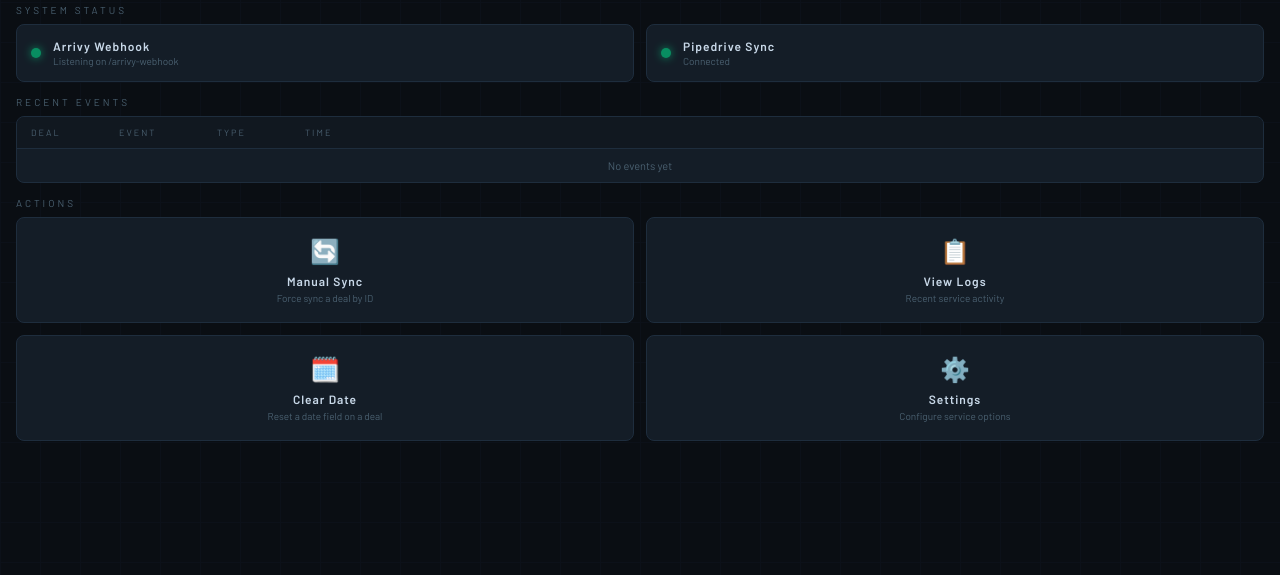
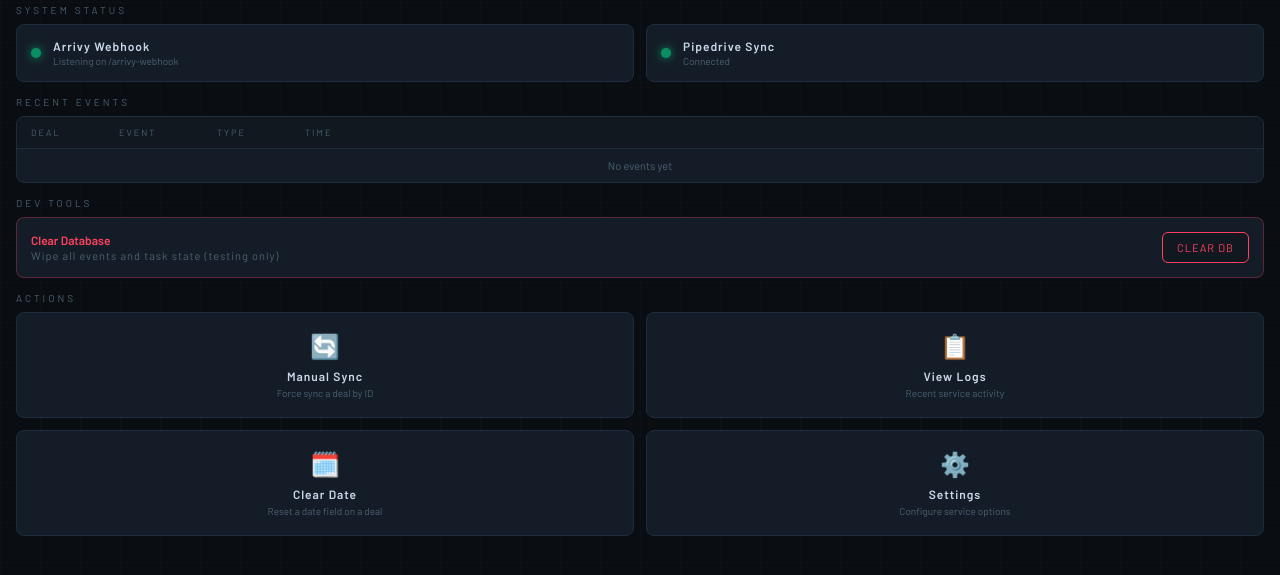
Before and after one commit to CodyBouquet/CreativeBot, a Flask app: template templates/dashboard.html in a window 1280 px wide. Shown: the part 158-733 px from the top of the page. Run offline with Flask 3, Linux system fonts and the light colour scheme; the template is opened without the code that fills it, so the values that code supplies are empty; parts of the project's set-up code (start-up, migrations or seed data) failed here and were passed over.

Commit message:
delete DB button added, task delete handling added

```diff
--- a/app.py
+++ b/app.py
@@ -237,6 +237,44 @@ def handle_install(conn, event_type, deal_id, task_id, object_date):
         if dates_match(date, install_start):
             pd_move_stage(deal_id, INSTALL_COMPLETE_STAGE_ID)
 
+def recalc_measure(conn, deal_id):
+    rows = conn.execute(
+        "SELECT current_date FROM task_state WHERE deal_id=? AND task_type='measure' AND status='active' AND archived=0 ORDER BY current_date",
+        (deal_id,)
+    ).fetchall()
+    date = rows[0]["current_date"] if rows else None
+    pd_update_deal(deal_id, {PD_FIELDS["measure_date"]: date})
+
+def recalc_delivery(conn, deal_id):
+    rows = conn.execute(
+        "SELECT current_date FROM task_state WHERE deal_id=? AND task_type='delivery' AND status='active' AND archived=0 ORDER BY current_date",
+        (deal_id,)
+    ).fetchall()
+    date = rows[0]["current_date"] if rows else None
+    pd_update_deal(deal_id, {PD_FIELDS["delivery_date"]: date})
+
+def recalc_install(conn, deal_id):
+    rows = conn.execute(
+        "SELECT current_date FROM task_state WHERE deal_id=? AND task_type='install' AND status='active' AND archived=0 ORDER BY current_date",
+        (deal_id,)
+    ).fetchall()
+    dates = [r["current_date"] for r in rows]
+    pd_update_deal(deal_id, {
+        PD_FIELDS["install_start"]: dates[0] if len(dates) > 0 else None,
+        PD_FIELDS["install_part2"]: dates[1] if len(dates) > 1 else None,
+    })
+
+def handle_deleted(conn, task_id, deal_id, task_type):
+    conn.execute("DELETE FROM task_state WHERE task_id=?", (task_id,))
+    conn.execute("DELETE FROM events     WHERE task_id=?", (task_id,))
+    logger.info(f"Deleted task {task_id} (deal={deal_id}, type={task_type}) from database")
+    if task_type == "measure":
+        recalc_measure(conn, deal_id)
+    elif task_type == "delivery":
+        recalc_delivery(conn, deal_id)
+    elif task_type == "install":
+        recalc_install(conn, deal_id)
+
 def _install_slot_date(date, install_start, install_part2, deal_id):
     if not install_start:
         pd_update_deal(deal_id, {PD_FIELDS["install_start"]: date})
@@ -334,6 +372,19 @@ def dashboard():
                            active_tasks=active_tasks,
                            total_events=total_events)
 
+@app.route("/api/clear-db", methods=["POST"])
+@login_required
+def clear_db():
+    try:
+        with get_db() as conn:
+            conn.execute("DELETE FROM events")
+            conn.execute("DELETE FROM task_state")
+        logger.warning("Database cleared via dashboard")
+        return jsonify({"status": "ok"}), 200
+    except Exception as e:
+        logger.exception(f"Clear DB failed: {e}")
+        return jsonify({"error": str(e)}), 500
+
 @app.route("/api/stats")
 @login_required
 def api_stats():
@@ -380,7 +431,7 @@ def arrivy_webhook():
         logger.info(f"Arrivy raw payload: {json.dumps(payload)}")
         logger.info(f"Arrivy: {event_type} (raw={raw_event_type}/{sub_type}) | template={template_id} | deal={external_id} | task={task_id}")
 
-        if event_type not in ("TASK_CREATED", "TASK_UPDATED", "TASK_CANCELLED", "TASK_COMPLETED"):
+        if event_type not in ("TASK_CREATED", "TASK_UPDATED", "TASK_CANCELLED", "TASK_COMPLETED", "TASK_DELETED"):
             return jsonify({"status": "ignored"}), 200
 
         if not external_id:
@@ -394,9 +445,11 @@ def arrivy_webhook():
 
         with get_db() as conn:
             store_event(conn, deal_id, task_id, event_type, task_type, payload)
-            if not task_type:
+            if event_type == "TASK_DELETED":
+                handle_deleted(conn, task_id, deal_id, task_type)
+            elif not task_type:
                 return jsonify({"status": "stored", "reason": "unknown template"}), 200
-            if task_type == "measure":
+            elif task_type == "measure":
                 handle_measure(conn, event_type, deal_id, task_id, object_date)
             elif task_type == "delivery":
                 handle_delivery(conn, event_type, deal_id, task_id, object_date)
--- a/templates/dashboard.html
+++ b/templates/dashboard.html
@@ -355,6 +355,21 @@
   .toast.success { border-color: var(--success); color: var(--success); }
   .toast.error { border-color: var(--danger); color: var(--danger); }
 
+  /* Danger zone */
+  .danger-zone {
+    background: var(--card);
+    border: 1px solid rgba(255,64,96,0.3);
+    border-radius: 8px;
+    padding: 14px;
+    display: flex;
+    align-items: center;
+    justify-content: space-between;
+    gap: 12px;
+  }
+
+  .danger-zone-label { font-size: 11px; letter-spacing: 1px; color: var(--muted); }
+  .danger-zone-title { font-size: 12px; font-weight: 600; color: var(--danger); margin-bottom: 2px; }
+
   /* Scrollbar */
   main::-webkit-scrollbar { width: 4px; }
   main::-webkit-scrollbar-track { background: transparent; }
@@ -444,6 +459,18 @@
     </div>
   </div>
 
+  <!-- Danger Zone -->
+  <div>
+    <div class="section-title">Dev Tools</div>
+    <div class="danger-zone">
+      <div>
+        <div class="danger-zone-title">Clear Database</div>
+        <div class="danger-zone-label">Wipe all events and task state (testing only)</div>
+      </div>
+      <button class="btn danger" onclick="openClearModal()">Clear DB</button>
+    </div>
+  </div>
+
   <!-- Actions -->
   <div>
     <div class="section-title">Actions</div>
@@ -471,6 +498,20 @@
     </div>
   </div>
 </main>
+
+<!-- Clear DB Confirm Modal -->
+<div class="modal-overlay" id="clearModal">
+  <div class="modal">
+    <div class="modal-title" style="color:var(--danger)">Clear Database</div>
+    <p style="font-size:12px;color:var(--muted);margin-bottom:20px;line-height:1.6">
+      This will permanently delete all events and task state. This cannot be undone.
+    </p>
+    <div class="modal-buttons">
+      <button class="btn" onclick="closeClearModal()">Cancel</button>
+      <button class="btn danger" onclick="confirmClearDB()">Clear</button>
+    </div>
+  </div>
+</div>
 
 <!-- Change PIN Modal -->
 <div class="modal-overlay" id="pinModal">
@@ -559,6 +600,30 @@
     }
   }
 
+  // Clear DB
+  function openClearModal() {
+    document.getElementById('clearModal').classList.add('open');
+  }
+
+  function closeClearModal() {
+    document.getElementById('clearModal').classList.remove('open');
+  }
+
+  async function confirmClearDB() {
+    closeClearModal();
+    try {
+      const res = await fetch('/api/clear-db', { method: 'POST' });
+      if (res.ok) {
+        showToast('Database cleared', 'success');
+        refreshStats();
+      } else {
+        showToast('Clear failed', 'error');
+      }
+    } catch (e) {
+      showToast('Connection error', 'error');
+    }
+  }
+
   // Toast
   function showToast(msg, type = '') {
     const t = document.getElementById('toast');
```
